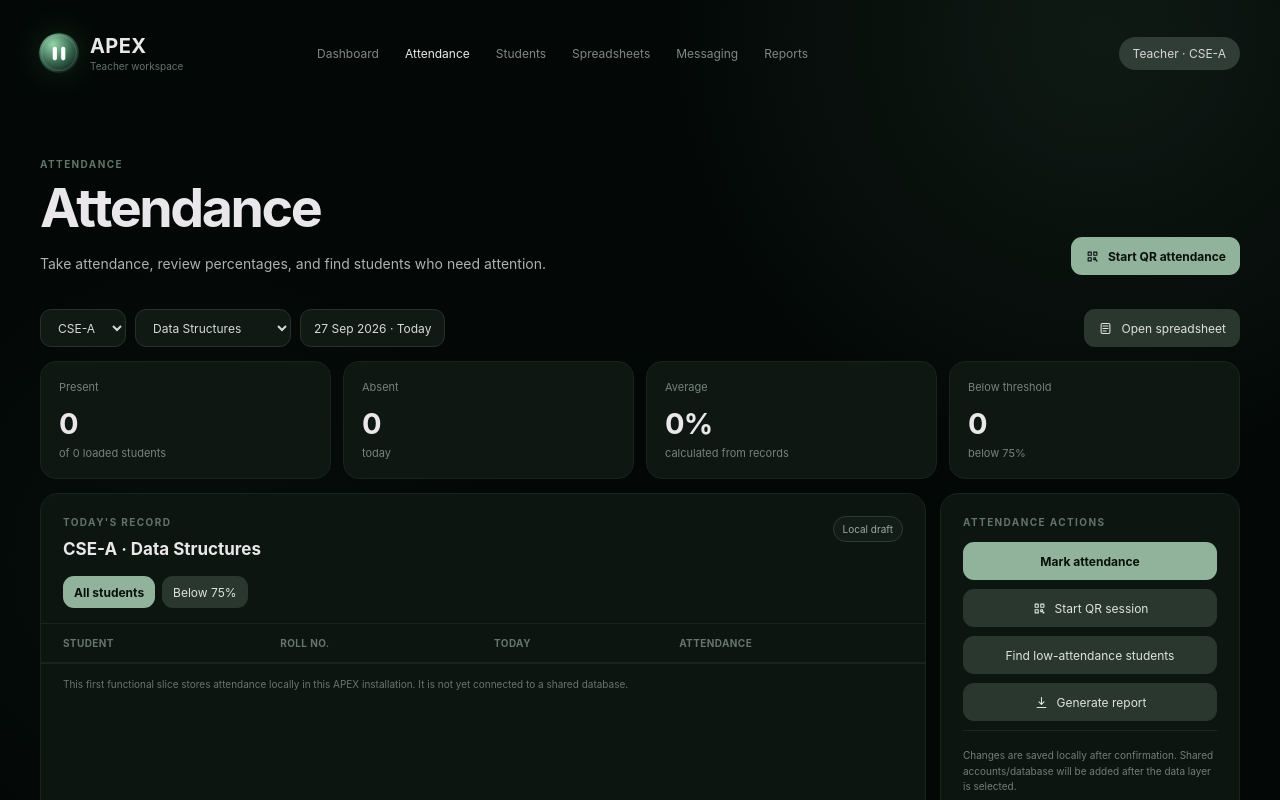
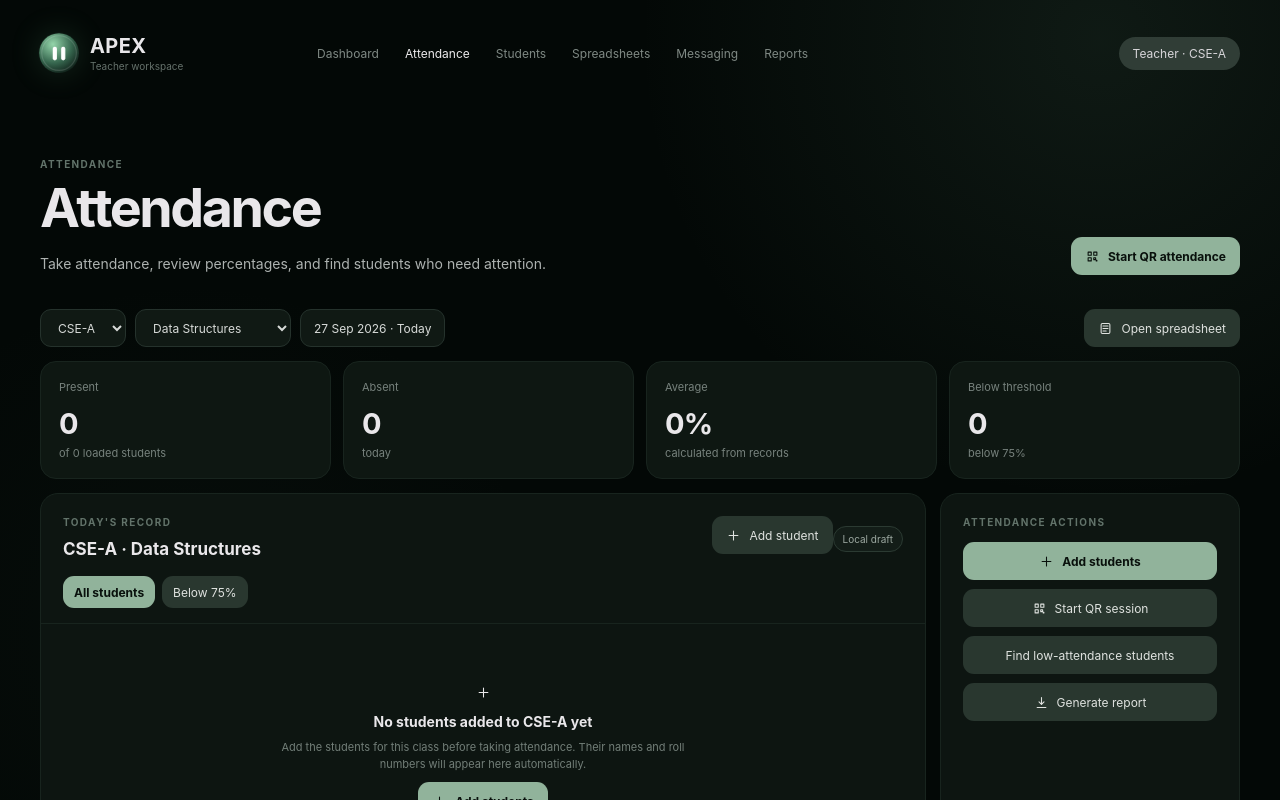
Before and after one commit to dhakshen04-maker/APEX, a React (Vite) app: page / in a window 1280 px wide. Both pictures are taken after a click on the button "Attendance". Shown: the top 800 px of the page. Built offline with nearby package versions, Linux system fonts and the light colour scheme.

Commit message:
add logical empty attendance roster flow

```diff
--- a/src/App.tsx
+++ b/src/App.tsx
@@ -170,12 +170,23 @@ function Attendance({
         <div className="panel table-panel">
           <div className="panel-head">
             <div><p className="eyebrow">TODAY'S RECORD</p><h2>{classId} · Data Structures</h2></div>
+            <div className="panel-head-actions">
+              <Button icon="plus" onClick={() => setWorkspace("students")}>Add student</Button>
               <span className="pill">Local draft</span>
+            </div>
           </div>
           <div className="table-tools">
             <Button variant={filter === "all" ? "primary" : "secondary"} onClick={() => setFilter("all")}>All students</Button>
             <Button variant={filter === "low" ? "primary" : "secondary"} onClick={() => setFilter("low")}>Below 75%</Button>
           </div>
+          {students.length === 0 ? (
+            <div className="empty-roster">
+              <div className="empty-roster-icon"><Icon name="plus" /></div>
+              <strong>No students added to {classId} yet</strong>
+              <span>Add the students for this class before taking attendance. Their names and roll numbers will appear here automatically.</span>
+              <Button variant="primary" icon="plus" onClick={() => setWorkspace("students")}>Add students</Button>
+            </div>
+          ) : (
             <div className="table-wrap">
               <table>
                 <thead><tr><th>Student</th><th>Roll no.</th><th>Today</th><th>Attendance</th></tr></thead>
@@ -191,11 +202,12 @@ function Attendance({
                 </tbody>
               </table>
             </div>
+          )}
           <div className="data-note">This first functional slice stores attendance locally in this APEX installation. It is not yet connected to a shared database.</div>
         </div>
         <aside className="panel action-panel">
           <p className="eyebrow">ATTENDANCE ACTIONS</p>
-          <Button variant="primary" onClick={() => setEditorOpen(true)}>Mark attendance</Button>
+          <Button variant="primary" onClick={() => students.length ? setEditorOpen(true) : setWorkspace("students")} icon={students.length ? undefined : "plus"}>{students.length ? "Mark attendance" : "Add students"}</Button>
           <Button onClick={() => setWorkspace("qr")} icon="qr">Start QR session</Button>
           <Button onClick={() => setFilter("low")}>Find low-attendance students</Button>
           <Button onClick={() => setWorkspace("reports")} icon="download">Generate report</Button>
@@ -317,7 +329,7 @@ function Students({
     };
     setData(next);
     setConfirmRemove(null);
-    refreshAttendance(selectedClass.id);
+    refreshAttendance(selectedClass.id, next);
   };
 
   const addClass = () => {
```
Lines whose indentation alone changed are shown as unchanged.
